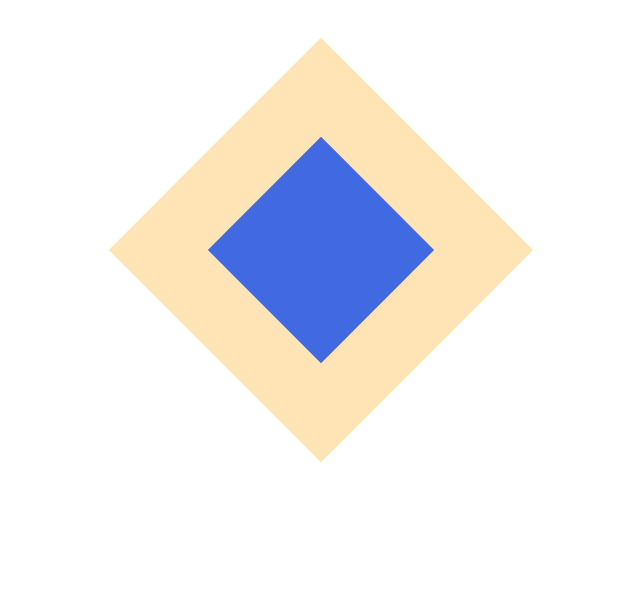
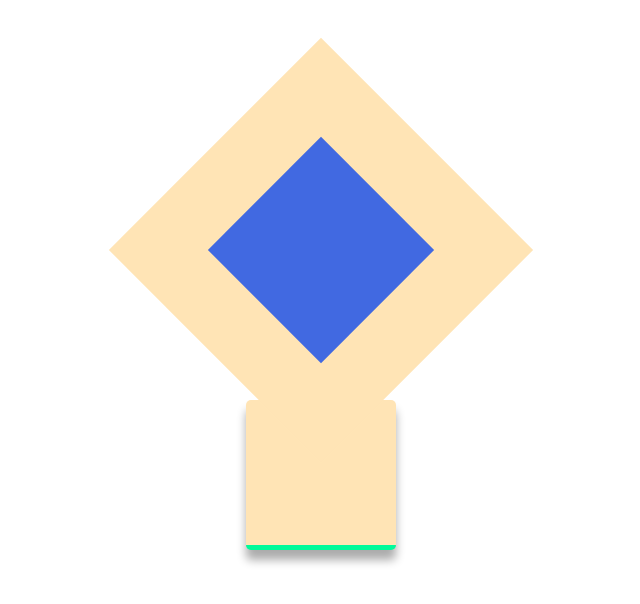
Before and after one commit to hmdeloar/simple-HTML-CSS-Hover-Animation, a plain HTML site: page index.html in a window 1280 px wide. Shown: the whole page, without its empty margins (319-959 px from the left). Drawn offline with Linux system fonts and the light colour scheme.

Commit message:
yeah finally complete

```diff
--- a/css/style.css
+++ b/css/style.css
@@ -33,3 +33,20 @@
     margin-top: 100px;
 
 }
+
+.magic__Box{
+    background-color: moccasin;
+    width: 150px;
+    height: 150px;
+    transition: width 0.3s;
+    border-bottom: 5px solid mediumspringgreen;
+    box-shadow: 0px 10px 10px #00000054;
+    border-radius: 5px;;
+
+}
+
+
+.out__Box:hover .magic__Box{
+    width: 10px;
+
+}
--- a/index.html
+++ b/index.html
@@ -16,6 +16,10 @@
   </div>
 </div>
 
+<div class="magic__Box">
+
+</div>
+
 
 </body>
 </html>
```
